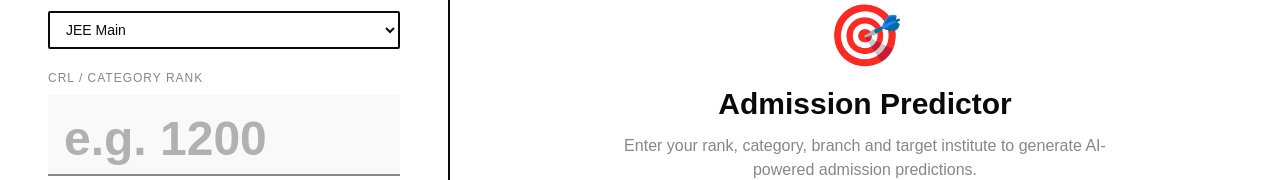
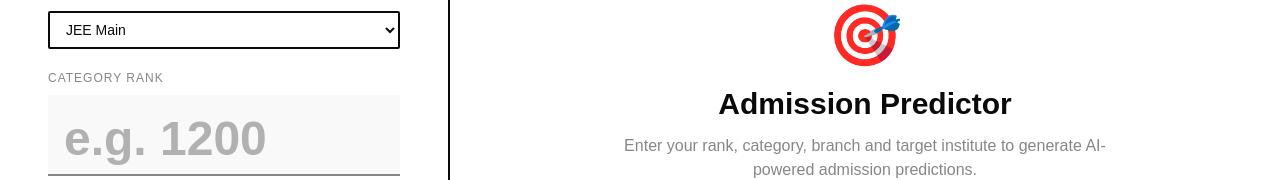
Before and after one commit to saiprem0007/unipillar09, a Next.js app: page /predictor in a window 1280 px wide. Shown: the part 387-567 px from the top of the page. Built offline with nearby package versions, Linux system fonts and the light colour scheme.

Commit message:
Update project with latest local code

```diff
--- a/src/components/predictor/PredictorForm.tsx
+++ b/src/components/predictor/PredictorForm.tsx
@@ -116,7 +116,7 @@ export default function PredictorForm({ onSubmit }: PredictorFormProps) {
                         {/* Rank Input */}
                         <div className="space-y-2">
                             <label htmlFor="rank" className="font-medium uppercase tracking-[1px] text-[12px] text-[#878787] block">
-                                CRL / Category Rank
+                                Category Rank
                             </label>
                             <input
                                 type="text"
```
